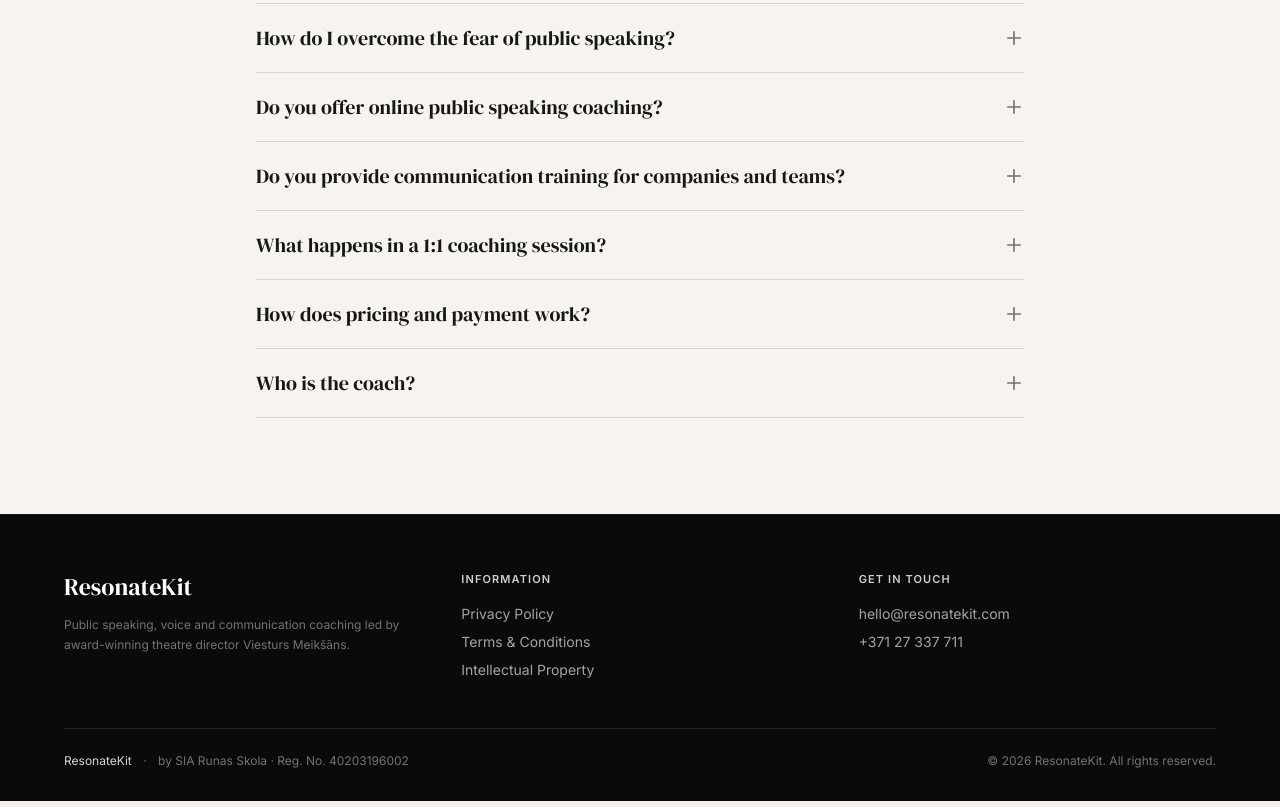
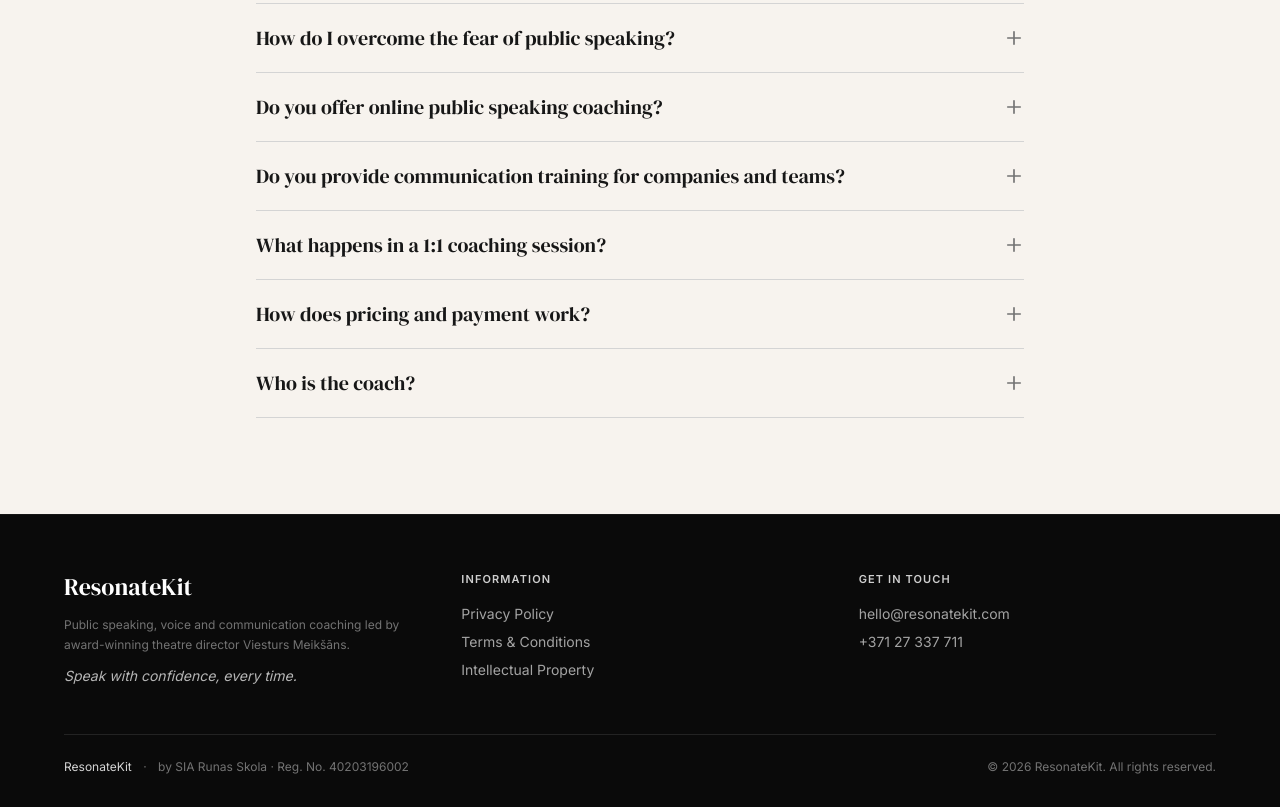
Before and after one commit to viestursmeiksans-dot/resonatekit-web, an Eleventy site: page src/index.njk in a window 1280 px wide. Shown: the part 4791-5598 px from the top of the page. Built offline with nearby package versions, Linux system fonts and the light colour scheme; Eleventy itself is replaced by a stand-in of ours; files that its build step writes are made by us from their sources.

Commit message:
labot: In the website footer, add a short tagline line that reads e

```diff
--- a/src/_includes/footer.njk
+++ b/src/_includes/footer.njk
@@ -7,6 +7,7 @@
       <div>
         <span class="font-serif text-white text-2xl block mb-3">{{ site.name }}</span>
         <p class="text-xs text-neutral-500 leading-relaxed">{{ site.tagline }}</p>
+        <p class="text-sm text-white/70 mt-3 italic">Speak with confidence, every time.</p>
       </div>
 
       <div>
```
